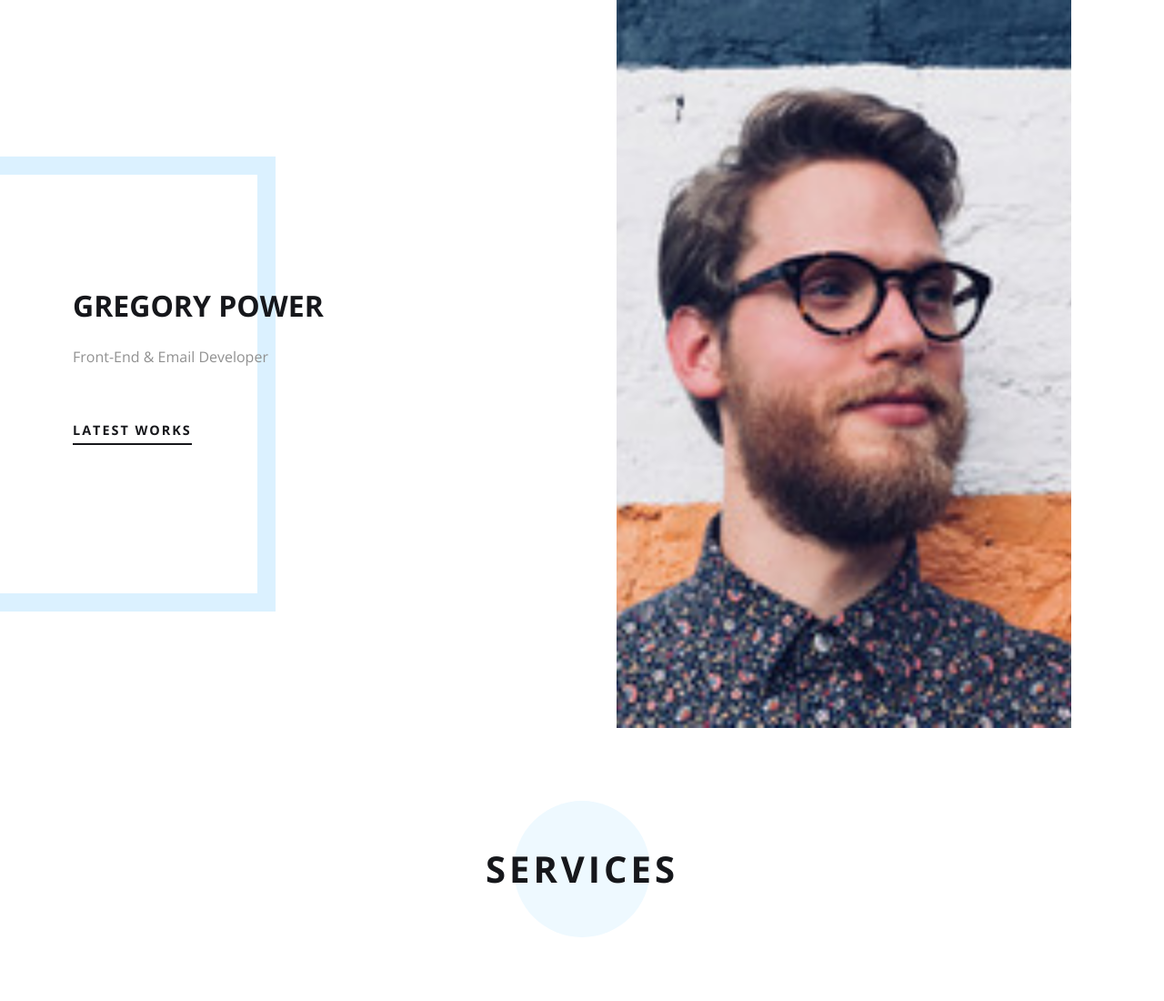
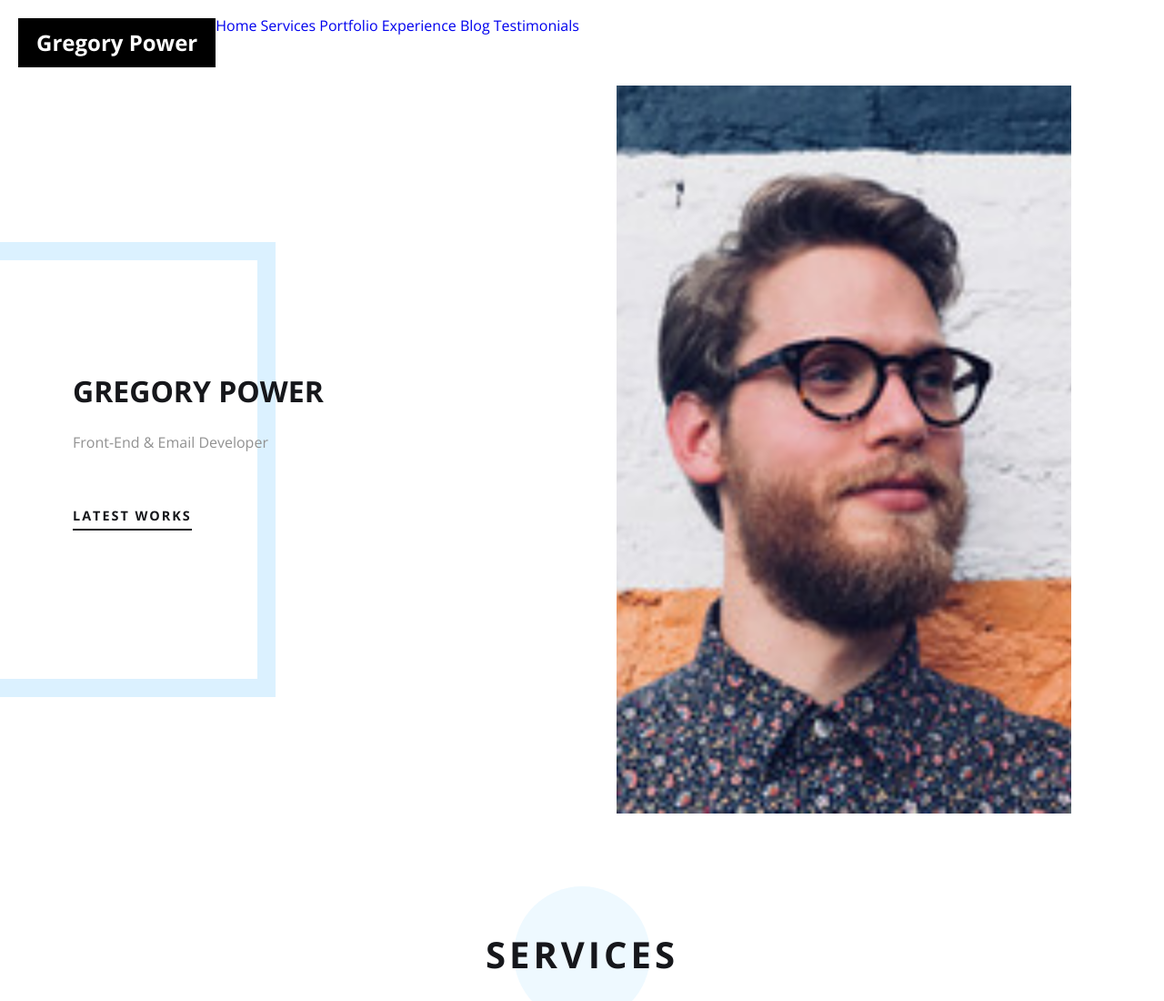
Before and after one commit to gregorywaynepower/the_branding_portfolio, a React app: page / in a window 1280 px wide. Shown: the top 1100 px of the page at 91% size. Built offline with nearby package versions, Linux system fonts and the light colour scheme.

Commit message:
Began styling the menu

```diff
--- a/assets/sass/main.scss
+++ b/assets/sass/main.scss
@@ -22,6 +22,27 @@ $grey: #eeee;
 .container{
   max-width: 1150px;
   margin: 0 auto;
+}
+
+header{
+  display: flex;
+  padding: 20px;
+  .logo{
+    font-size: 1.5rem;
+    font-weight: 700;
+    text-transform: capitalize;
+    color: white;
+    background: black;
+    padding: 15px 20px;
+  }
+  .header-menu{
+    font-size: 1rem;
+    text-decoration: none;
+    text-transform: capitalize;
+    a{
+      text-decoration: none;
+    }
+  }
 }
 
 //Breakpoints Researched from Bulma.io (https://bulma.io/documentation/overview/responsiveness/)
--- a/public/index.html
+++ b/public/index.html
@@ -9,6 +9,27 @@
     <script async defer src="https://buttons.github.io/buttons.js"></script>
   </head>
   <body>
+    <header>
+       <div class="logo">
+         Gregory Power
+       </div>
+       <div class="header-menu">
+         <a href="index.html">Home</a>
+         <a href="index.html#services">Services</a>
+         <a href="index.html#portfolio">Portfolio</a>
+         <a href="index.html#experience-section">Experience</a>
+         <a href="index.html#blog-section">Blog</a>
+         <a href="index.html#testimonials-section">Testimonials</a>
+       </div>
+    </header>
+    <!-- <div class="mobile-menu active">
+        <a href="index.html">Home</a>
+        <a href="index.html#services">Services</a>
+        <a href="index.html#portfolio">Portfolio</a>
+        <a href="index.html#experience-section">Experience</a>
+        <a href="index.html#blog-section">Blog</a>
+        <a href="index.html#testimonials-section">Testimonials</a>
+    </div> -->
     <section id="top">
       <div class="container">
         <div class="info">
```
Also changed, not shown: public/css/main.css.
